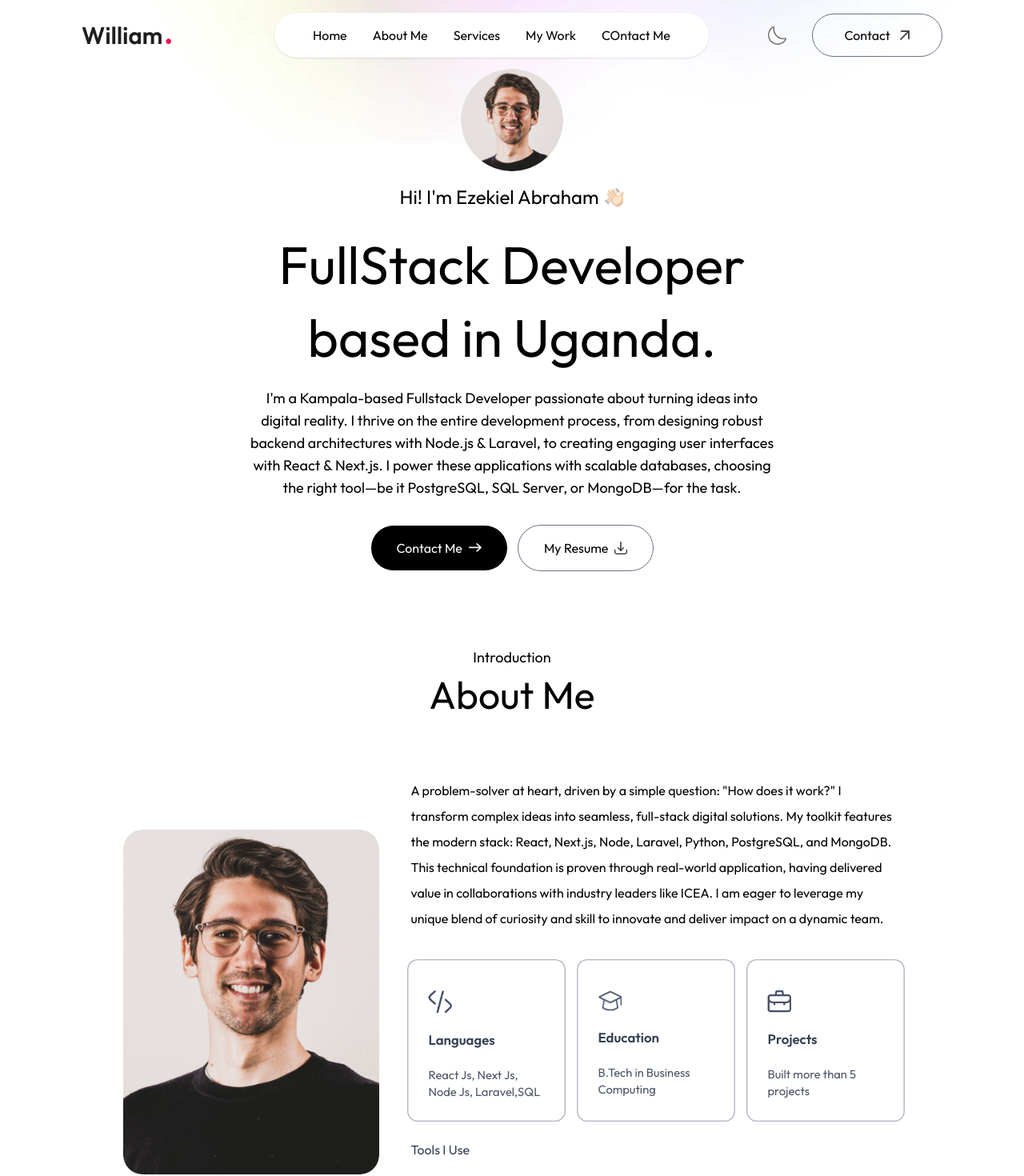
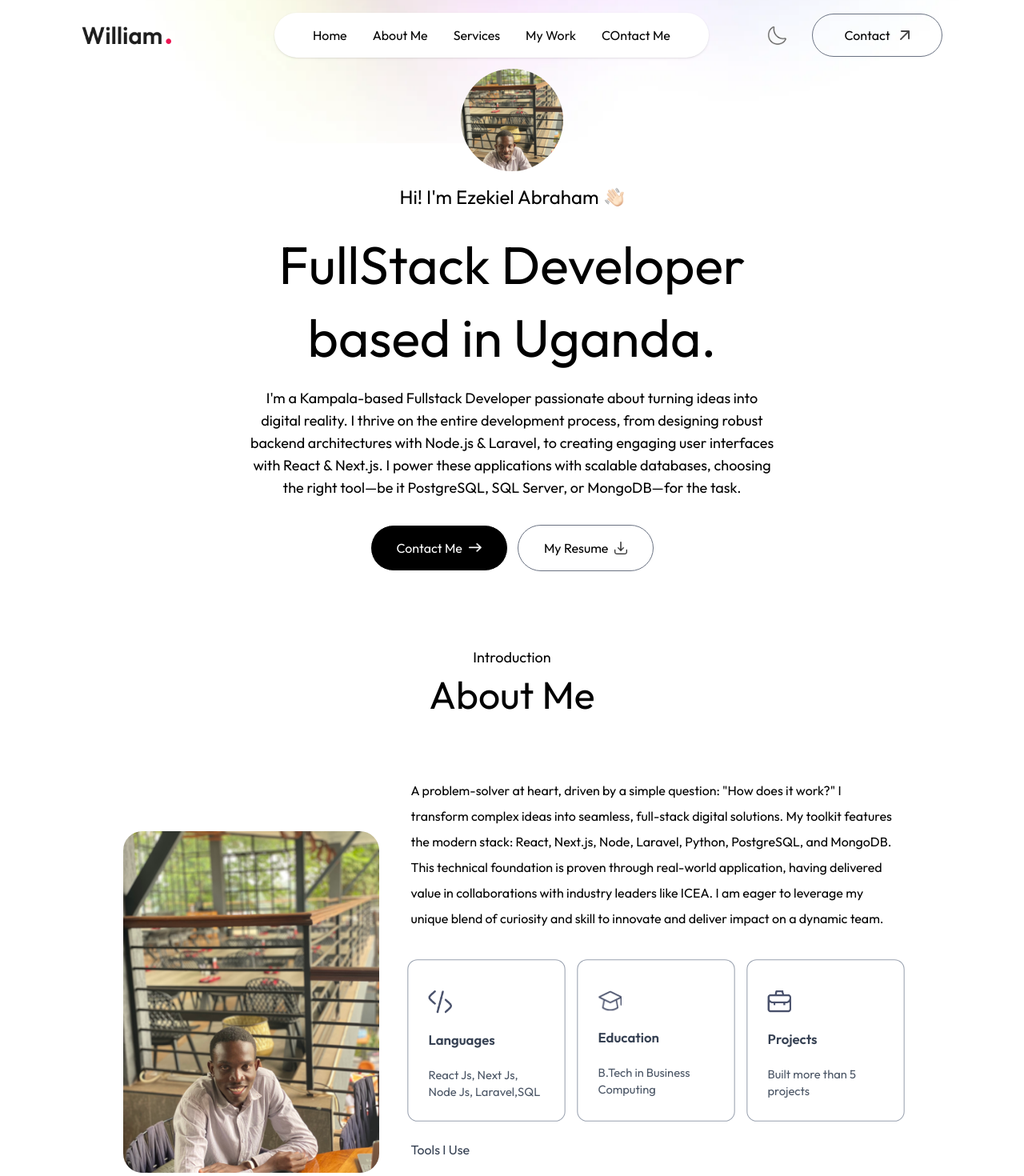
Before and after one commit to abraham-DBA/Portfolio-website1, a Next.js app: page / in a window 1280 px wide. Shown: the top 1470 px of the page at 80% size. Built offline with nearby package versions, Linux system fonts and the light colour scheme; a web font is replaced by a local one.

Commit message:
fouth-commit

```diff
--- a/assets/assets.js
+++ b/assets/assets.js
@@ -35,6 +35,7 @@ import right_arrow from './right-arrow.png';
 import send_icon from './send-icon.png';
 import right_arrow_bold from './right-arrow-bold.png';
 import right_arrow_bold_dark from './right-arrow-bold-dark.png';
+import profile1 from './profile.png'
 
 export const assets = {
     user_image,
@@ -73,7 +74,8 @@ export const assets = {
     right_arrow,
     send_icon,
     right_arrow_bold,
-    right_arrow_bold_dark
+    right_arrow_bold_dark,
+    profile1
 };
 
 export const workData = [
--- a/components/About.jsx
+++ b/components/About.jsx
@@ -11,7 +11,7 @@ const About = () => {
 
             <motion.div initial={{opacity: 0}} whileInView={{opacity: 1}} transition={{duration: 0.8}} className="flex w-full flex-col lg:flex-row items-center gap-10 my-20">
                 <motion.div initial={{opacity: 0, scale:0.9}} whileInView={{opacity: 1, scale:1}} transition={{duration: 0.6}} className="w-64 sm:w-80 rounded-3xl max-w-none">
-                    <Image className="w-full rounded-3xl" src={assets.user_image} alt="user-image"/>
+                    <Image className="w-full rounded-3xl" src={assets.profile1} alt="user-image"/>
                 </motion.div>
                 <motion.div initial={{opacity: 0}} whileInView={{opacity: 1}} transition={{duration: 0.6, delay: 0.8}} className="flex-1">
                     <p className="mb-10 max-w-2xl font-Ovo">
--- a/components/Header.jsx
+++ b/components/Header.jsx
@@ -9,10 +9,11 @@ const Header = () => {
             {/* Profile Image */}
             <motion.div initial={{scale: 0}} whileInView={{scale: 1}} transition={{duration: 0.8, type: "spring", stiffness:100}}>
                 <Image
-                    src={assets.profile_img}
+                    src={assets.profile1}
                     alt="profile-image"
-                    className="rounded-full w-24 sm:w-32 mx-auto"
+                    className="rounded-full w-24 h-24 sm:w-32 sm:h-32 object-cover"
                 />
+
             </motion.div>
 
             {/* Intro */}
```
